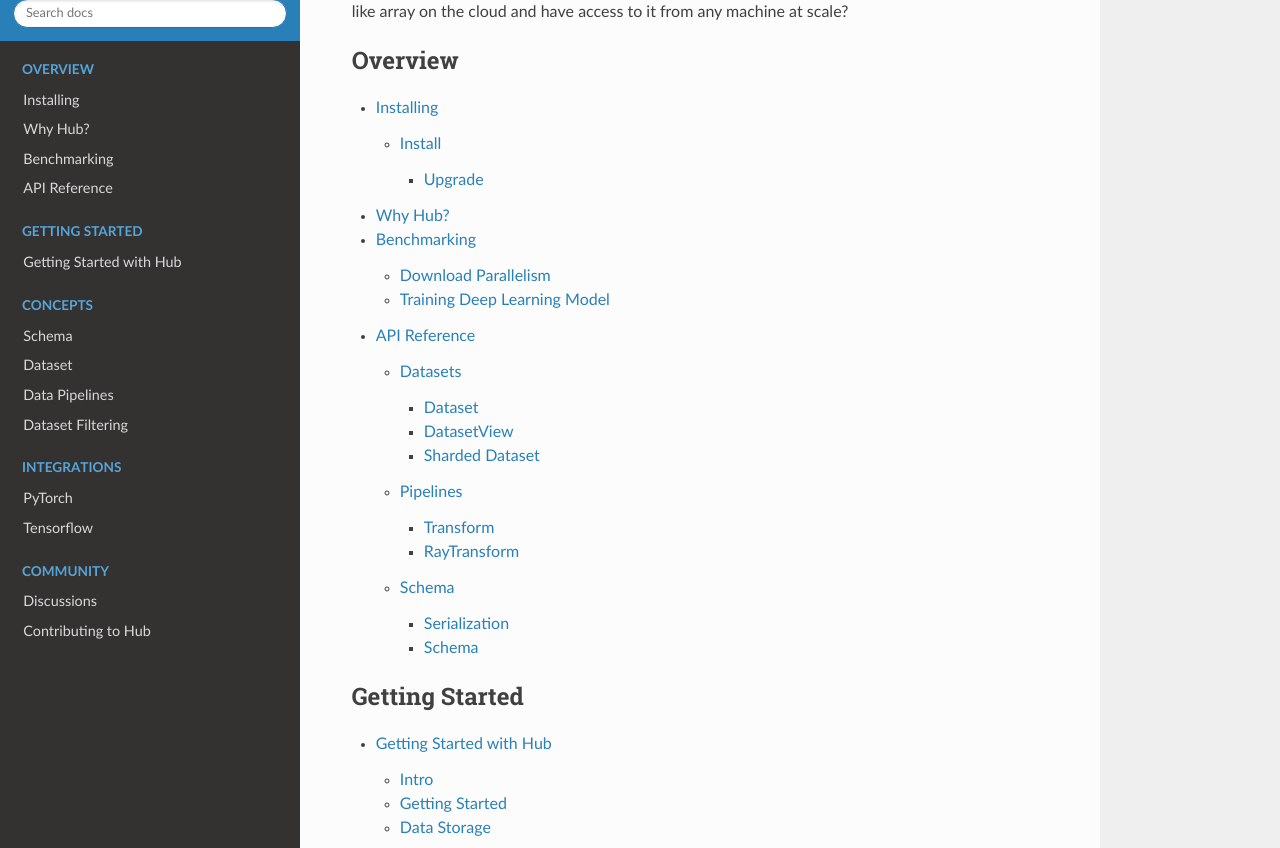
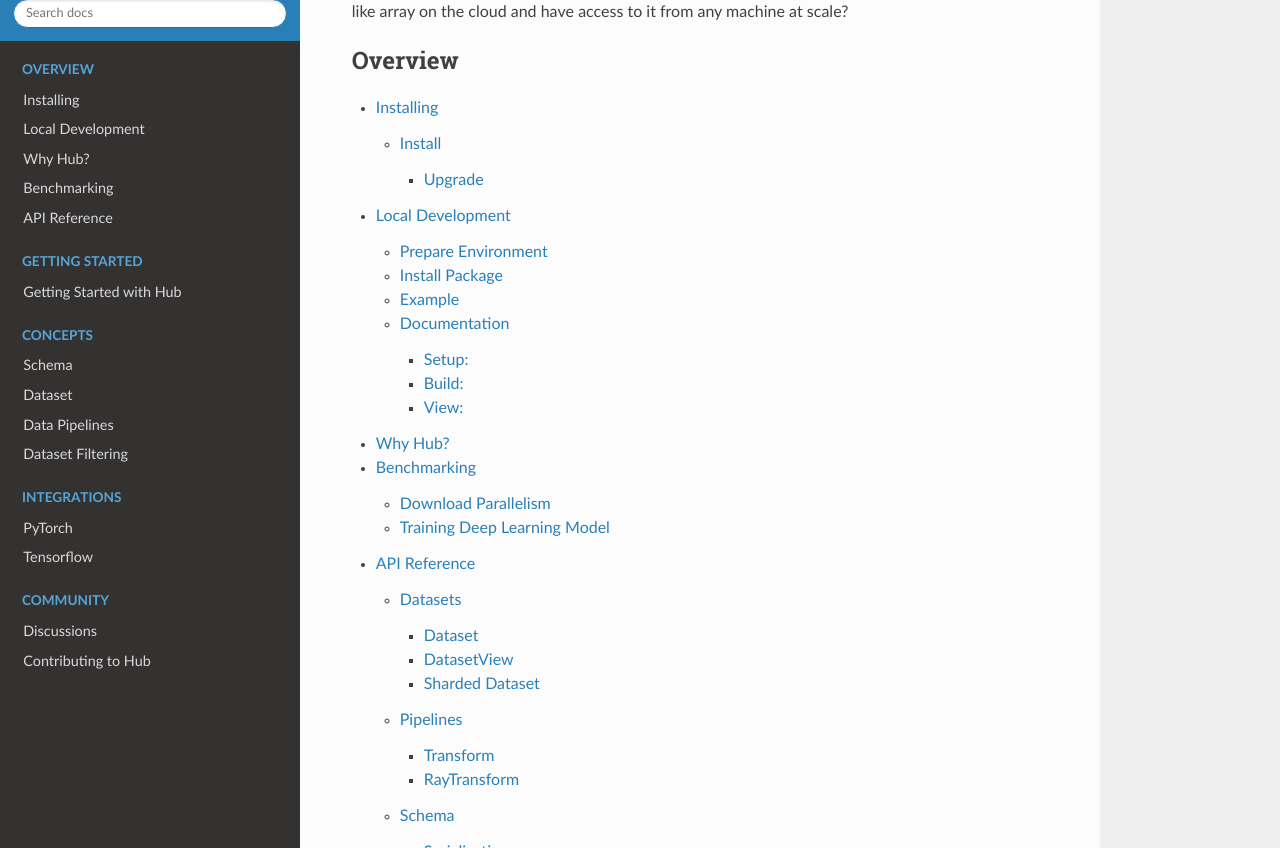
Before and after one commit to activeloopai/deeplake, a Sphinx documentation site: the page built from docs/source/index.rst, in a window 1280 px wide and 900 px high, scrolled down 872 px, cut to the strip 52-900 px from the top of the window. Built offline with Sphinx 7.4.7 and the Read the Docs theme 2.0.0, drawn with Linux system fonts in a browser that asks for light colours; part of the change alters nothing that is shown.

Commit message:
local development page

````diff
--- /dev/null
+++ b/docs/source/developing.md
@@ -0,0 +1,64 @@
+## Local Development
+Developing for Hub is as you expect for most Python packages.
+
+### Prepare Environment
+It is highly recommended you use an environment manager when developing for any project, Hub is no exception. For more information on how conda works, please visit [their website](https://docs.conda.io/projects/conda/en/latest/user-guide/install/). You can create a new conda environment with the following (replace [version] with your version, must be greater than python3.6)
+```bash
+conda create -n hub python=[version]
+```
+
+Activate the environment
+```bash
+conda activate hub
+```
+
+**Note: If you don't like using conda, you can use [venv](https://docs.python.org/3/library/venv.html) instead.**
+
+### Install Package
+When installing the package, make sure you use the `-e` flag, this allows you to `import hub` from another project (with the same conda/venv environment) & make changes directly to the source with immediate updates.
+```bash
+git clone https://github.com/activeloopai/Hub
+cd Hub
+pip install -e .
+```
+
+### Example
+Make sure that, after following the preceeding steps, you can now run this python script
+
+```python
+from hub import Dataset
+
+mnist = Dataset("activeloop/mnist")  # loading the MNIST data lazily
+# saving time with *compute* to retrieve just the necessary data
+mnist["image"][0:1000].compute()
+```
+
+If you receive the error
+
+```bash
+botocore.exceptions.ClientError: An error occurred (InvalidAccessKeyId) when calling the GetObject operation: The AWS Access Key Id you provided does not exist in our records.
+```
+
+Double check that you included `aws_session_token` within your `~/.aws/credentials` profile. More information regarding AWS credentials can be found [here](https://docs.aws.amazon.com/sdk-for-php/v3/developer-guide/guide_credentials_profiles.html).
+
+If you are having a related problem, please read/comment on the [reference issue](https://github.com/activeloopai/Hub/issues/633) or you can setup with docker.
+
+### Documentation
+Using the same development environment, you can locally build & contribute to the documentation (what you are on right now)
+
+#### Setup:
+
+```bash
+cd docs
+pip install -r requirements.txt
+```
+
+#### Build:
+
+```bash
+make html
+```
+
+#### View:
+
+Navigate to `Hub/docs/build` & open the `index.html` file in a browser window.
--- a/docs/source/index.rst
+++ b/docs/source/index.rst
@@ -32,6 +32,7 @@ Wouldn’t it be more convenient to have large datasets stored & version-control
    :caption: Overview
 
    installing.md
+   developing.md
    why.md
    benchmarks.md
    api
````
